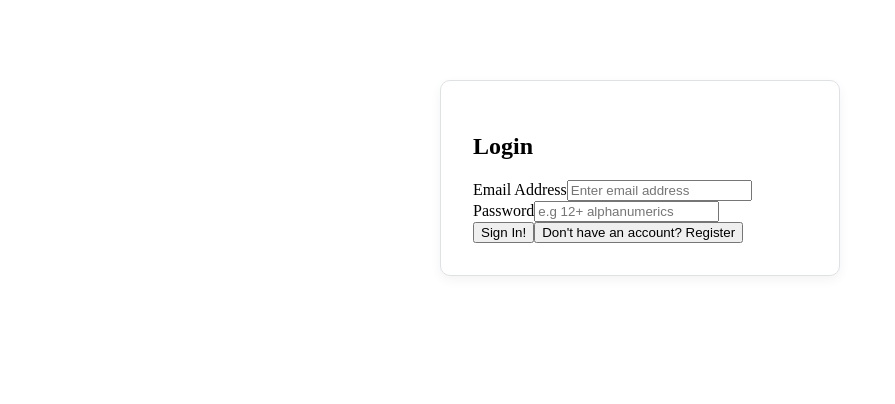
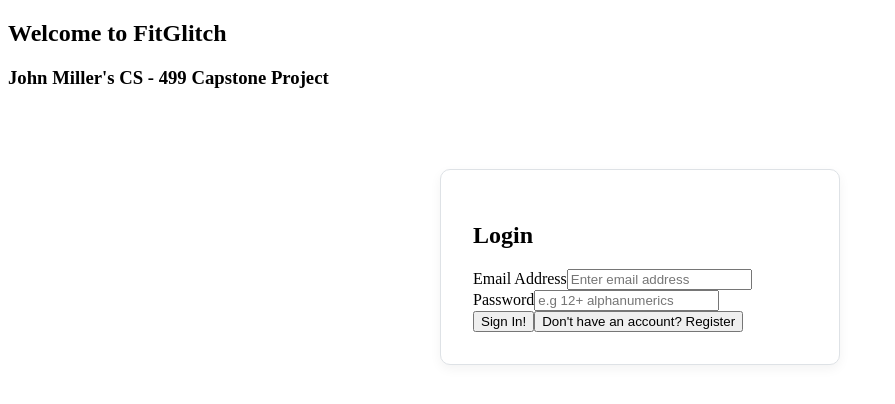
Before and after one commit to JohnMiller-0/FitGlitch, an Angular app in the folder client/: page / in a window 1280 px wide. Shown: the top 404 px of the page, without its empty margins (0-895 px from the left). Built offline with nearby package versions, Linux system fonts and the light colour scheme.

Commit message:
changed homepage

```diff
--- a/client/src/app/home/home.component.html
+++ b/client/src/app/home/home.component.html
@@ -2,6 +2,8 @@
 <div class="d-flex justify-content-end mb-2" *ngIf="authService.isLoggedIn()">
   <button class="btn btn-outline-secondary" (click)="logout()">Logout</button>
 </div>
+<h2 class="text-center my-3">Welcome to FitGlitch</h2>
+<h3 class="text-center mb-4">John Miller's CS - 499 Capstone Project</h3>
 
 <ng-container *ngIf="authService.isLoggedIn(); else loginBlock">
   <div class="dashboard-container">
```
